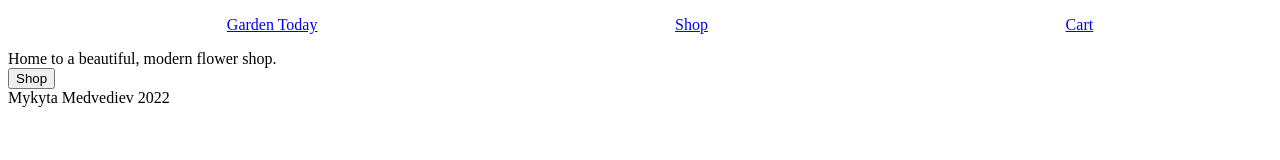
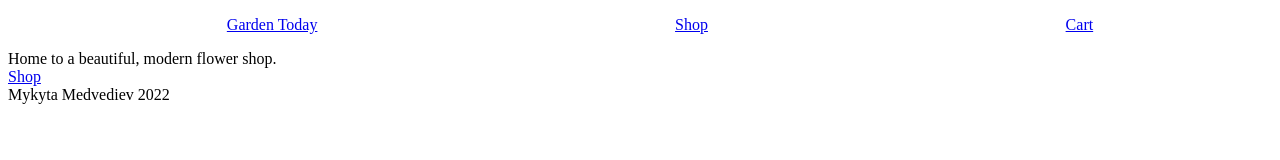
Before and after one commit to Furilon/shopping-cart, a React (Create React App) app: page /shopping-cart in a window 1280 px wide. Shown: the top 160 px of the page. Built offline with nearby package versions, Linux system fonts and the light colour scheme.

Commit message:
Changed button to text for easer styling

```diff
--- a/src/components/Homepage.js
+++ b/src/components/Homepage.js
@@ -1,12 +1,14 @@
-import { Link } from "react-router-dom"
+import { Link } from 'react-router-dom';
 
 const Home = () => {
     return (
         <div id="home">
             Home to a beautiful, modern flower shop. <br />
-            <Link to="/shop"><button>Shop</button></Link>
+            <Link to="/shop">
+                <span>Shop</span>
+            </Link>
         </div>
-    )
-}
+    );
+};
 
-export default Home
+export default Home;
```
